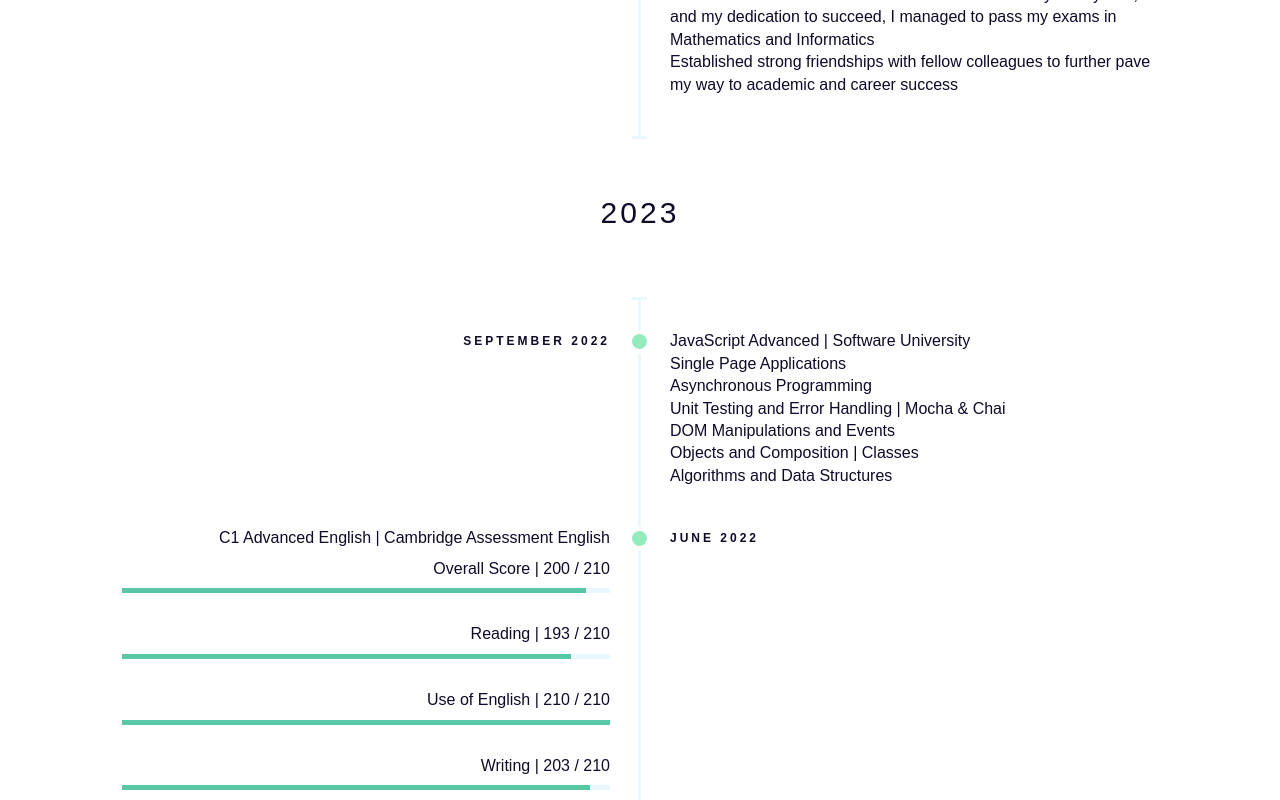
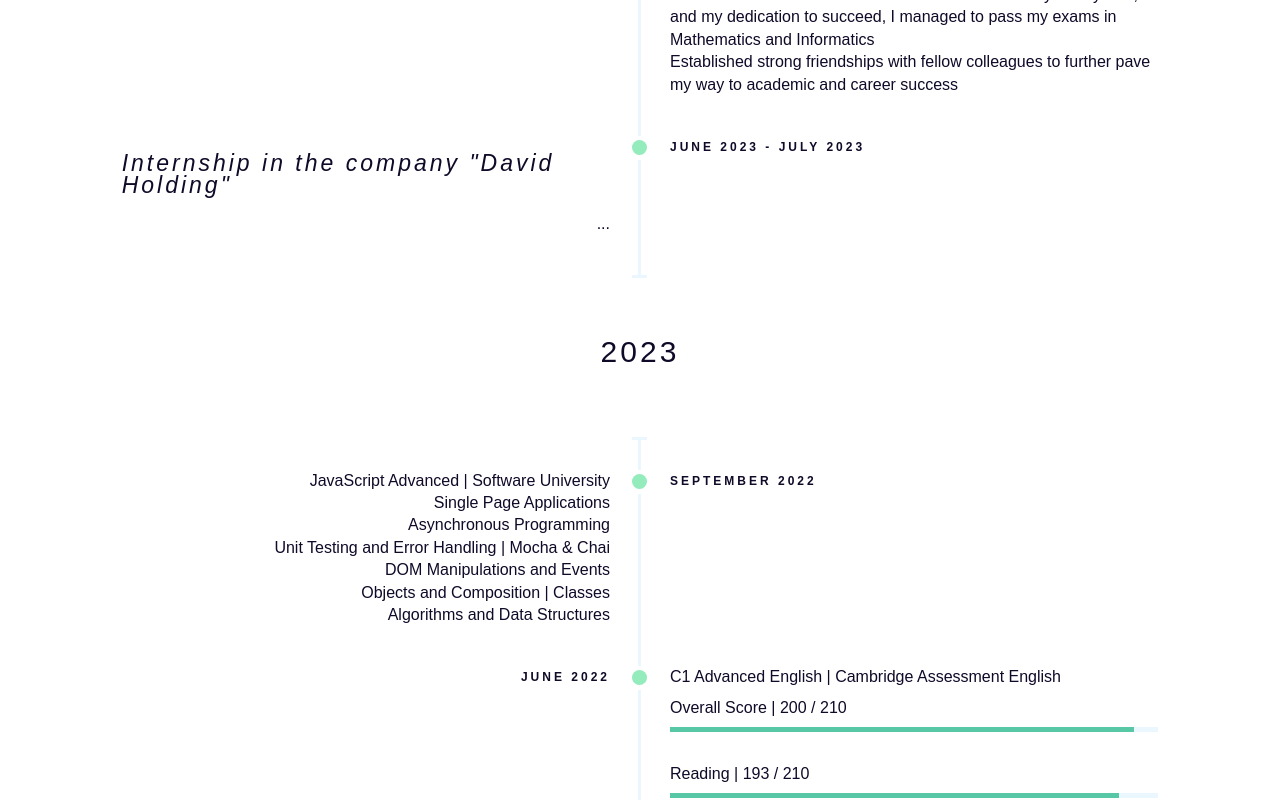
Before and after one commit to Deirror/aangelov-portfolio, a Next.js app: page / in a window 1280 px wide. Shown: the part 1860-2660 px from the top of the page. Built offline with nearby package versions, Linux system fonts and the light colour scheme.

Commit message:
add intership

```diff
--- a/components/Certification.tsx
+++ b/components/Certification.tsx
@@ -60,6 +60,8 @@ const Certification = () => {
                                 academic and career success
                             </div>
                         </div>
+                    </li>
+                    <li className="timeline-item">
                         <div className="timeline-info">
                             <span>June 2023 - July 2023</span>
                         </div>
```
